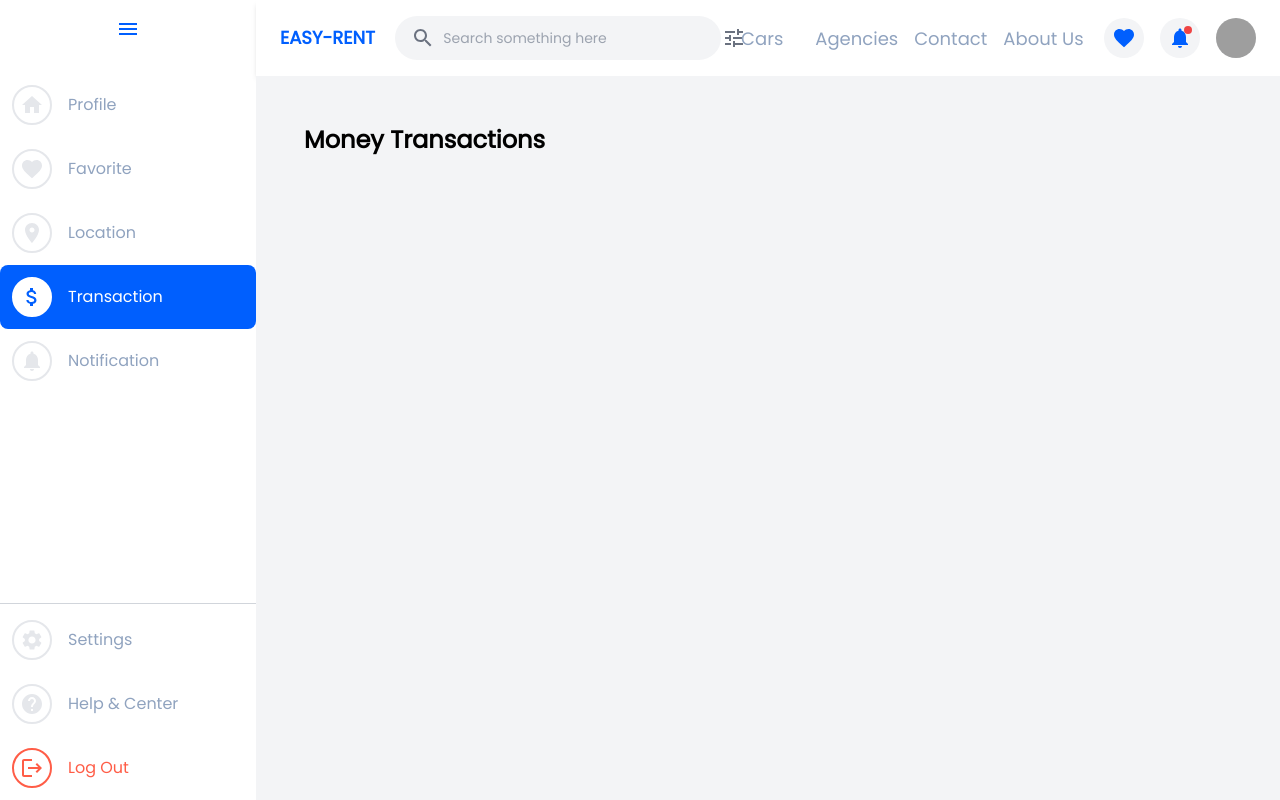
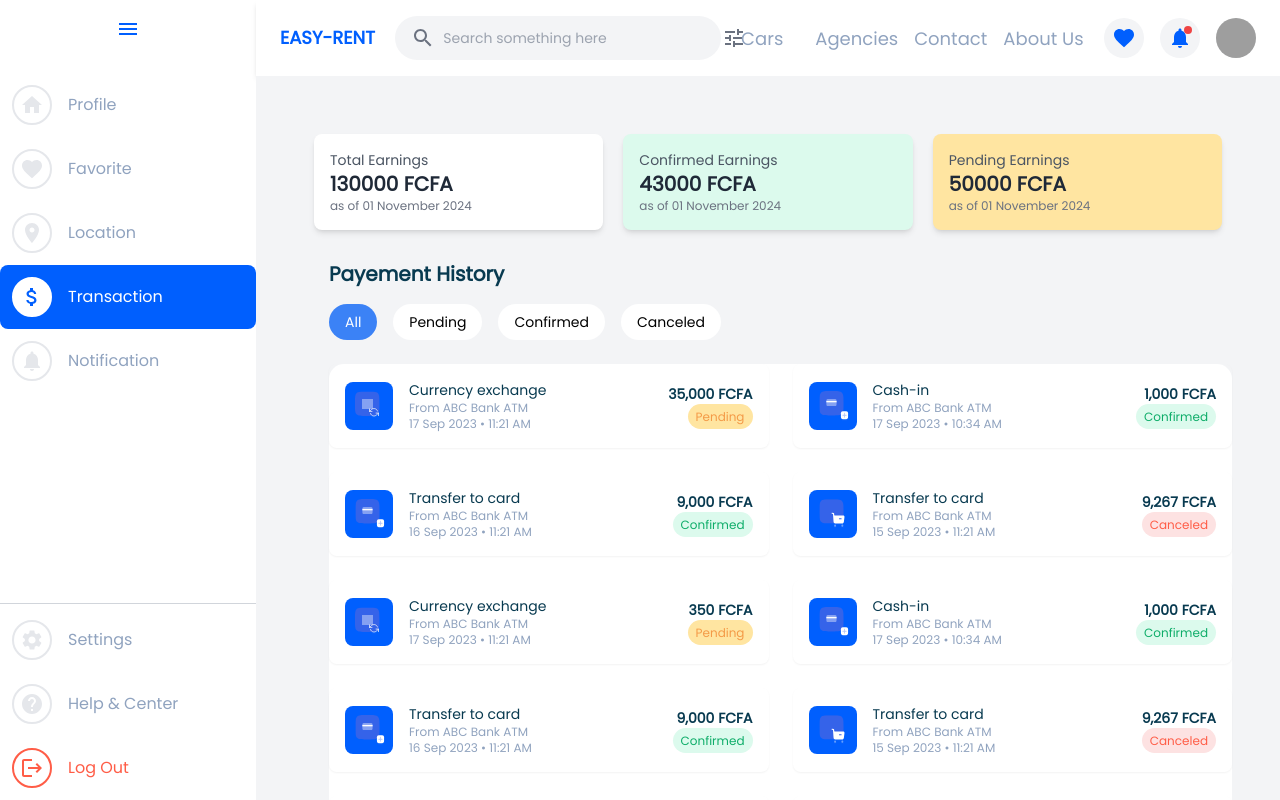
Before and after one commit to AdministrationReseau/easy-rental, a Next.js app: page /profile/transactions in a window 1280 px wide. Built offline with nearby package versions, Linux system fonts and the light colour scheme; grey boxes are pictures that could not be loaded; what @mui/material-nextjs would draw is missing.

Commit message:
update transaction

```diff
--- a/src/app/(customer)/profile/transactions/page.tsx
+++ b/src/app/(customer)/profile/transactions/page.tsx
@@ -1,12 +1,83 @@
 "use client";
-import React from 'react';
+import React, {useEffect, useState} from 'react';
+import TransactionInfoCard from "@/components/TransactionInfoCard";
+import TransactionList from "@/components/TransactionList";
+
+interface Transaction1 {
+    id: string;
+    title: string;
+    description: string;
+    date: string;
+    time: string;
+    amount: string;
+    status: string;
+    icon: string;
+}
 
 const Transaction = () => {
 
+    const [transactions, setTransactions] = useState<Transaction1[]>([]);
+    const [loading, setLoading] = useState<boolean>(true);
+    const [error, setError] = useState<string | null>(null);
+
+    useEffect(() => {
+        const fetchTransactions = async () => {
+            try {
+                const response = await fetch("/data/transactions.json");
+                console.log(response)
+                if (!response.ok) {
+                    throw new Error("Failed to fetch transactions");
+                }
+                const data = await response.json();
+                setTransactions(data);
+            } catch (err) {
+                setError((err as Error).message);
+            } finally {
+                setLoading(false);
+            }
+        };
+
+        fetchTransactions();
+    }, []);
+
+    if (loading) return <p>Loading...</p>;
+    if (error) return <p>Error: {error}</p>;
+
     return (
         <div>
-            <main className="flex-grow overflow-y-auto bg-gray-100 p-6">
-                <h1 className="text-2xl font-bold mb-4">Money Transactions</h1>
+            <main className="flex-grow overflow-y-auto p-6">
+
+                <div className="flex flex-row justify-center">
+                    <TransactionInfoCard
+                        title= "Total Earnings"
+                        device="FCFA"
+                        value={130000.00}
+                        subtitle= "as of 01 November 2024"
+                        type= "transactions"
+                    />
+
+                    <TransactionInfoCard
+                        title= "Confirmed Earnings"
+                        device="FCFA"
+                        value={43000.00}
+                        subtitle= "as of 01 November 2024"
+                        type= "earnings"
+                    />
+
+                    <TransactionInfoCard
+                        title= "Pending Earnings"
+                        device="FCFA"
+                        value={50000.00}
+                        subtitle= "as of 01 November 2024"
+                        type= "payments"
+                    />
+                </div>
+
+                <div className="ml-[25px] mt-[20px]">
+                    <div>
+                        <TransactionList transactions={transactions} />
+                    </div>
+                </div>
             </main>
         </div>
     );
```
